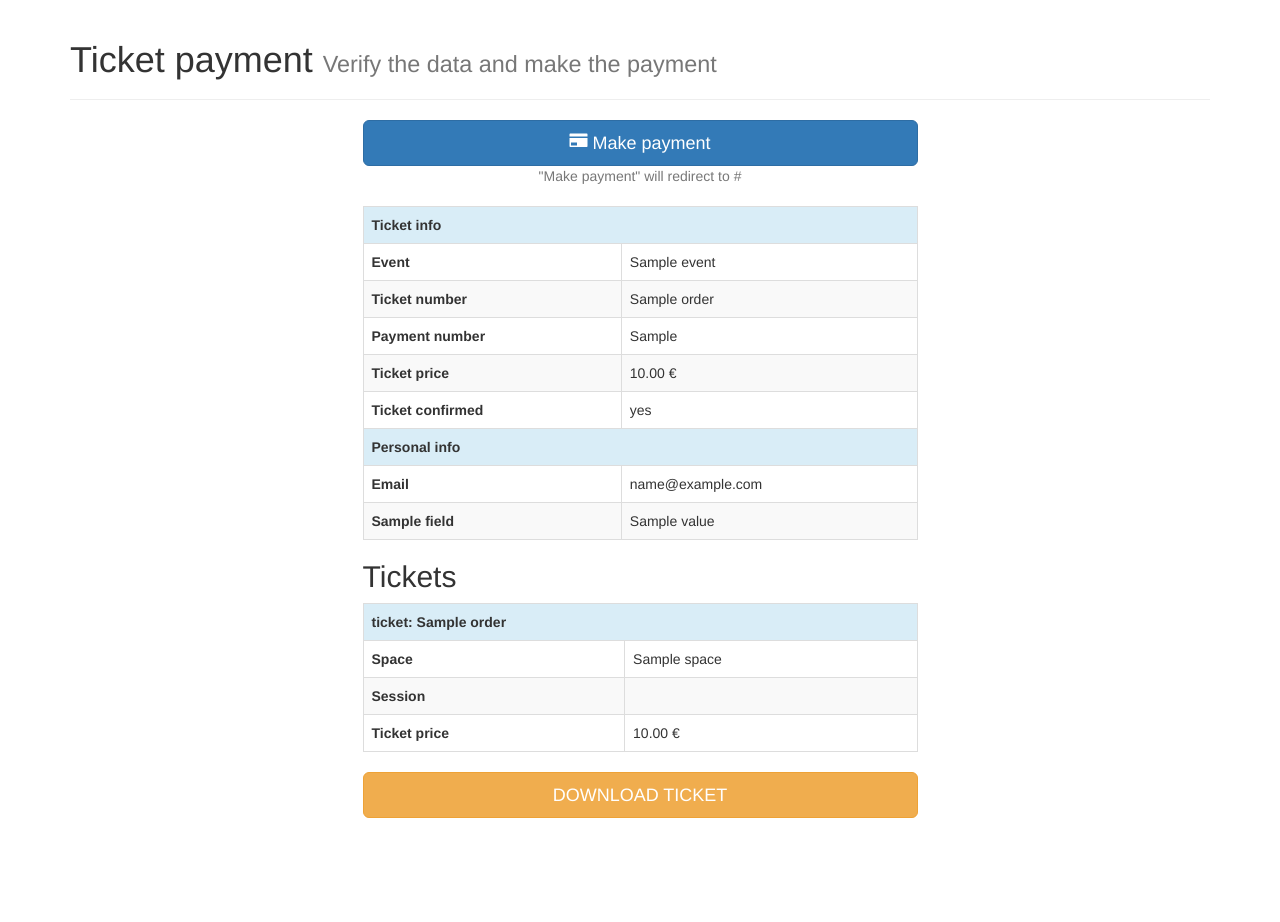
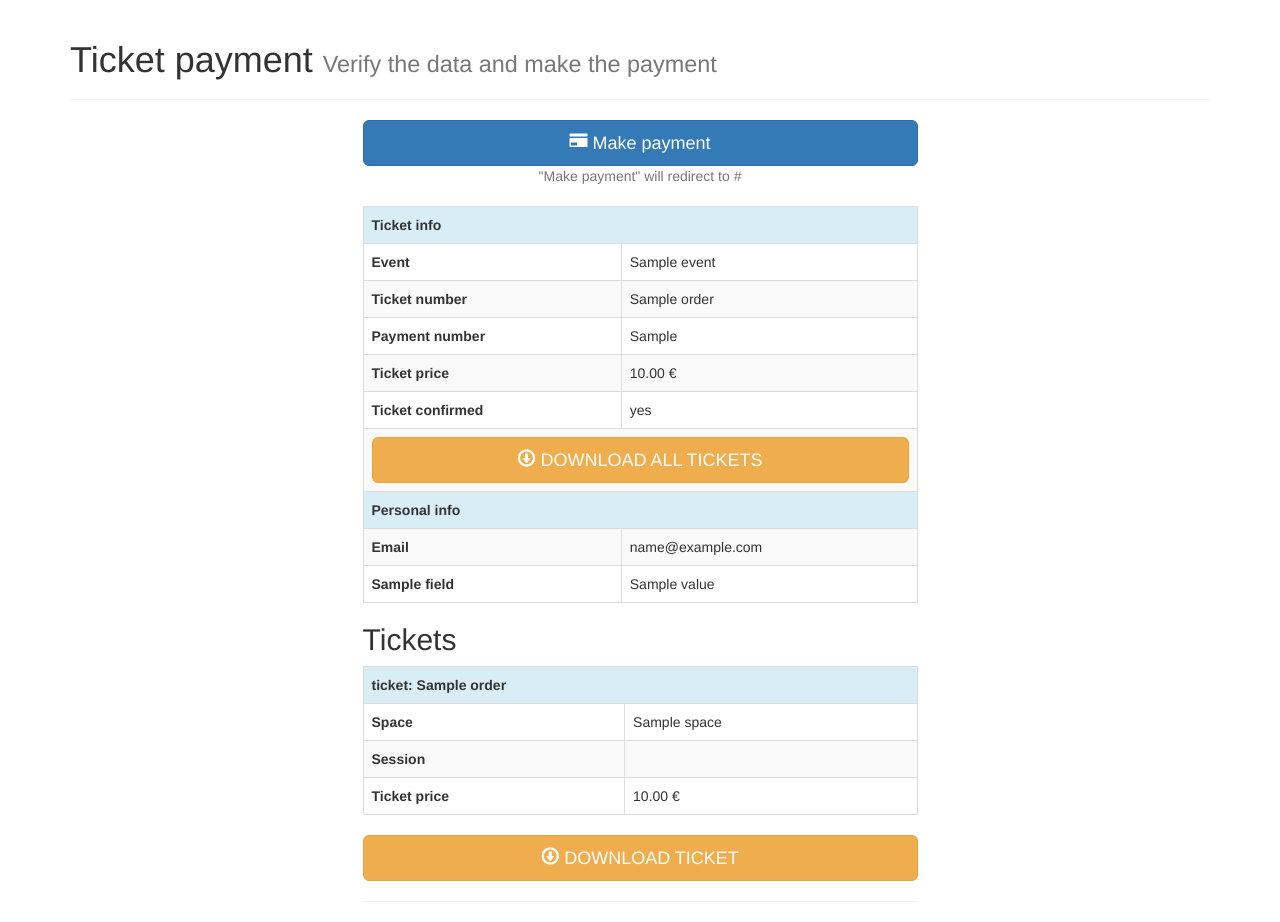
Before and after one commit to wadobo/congressus, a Django app: template congressus/tickets/templates/tickets/payment.html in a window 1280 px wide. Before the commit the page ends 818 px from the top, so only its background shows below. Run offline with Django 3.2, Linux system fonts and the light colour scheme; the template is opened without the code that fills it: most values are stand-ins (such as "Sample title", 1, 10 or a date in 2020); some libraries are stand-ins or nearby versions.

Commit message:
Download all tickets in multipurchase in one pdf

```diff
--- a/congressus/tickets/templates/emails/ticket-info.txt
+++ b/congressus/tickets/templates/emails/ticket-info.txt
@@ -17,7 +17,7 @@
 -----
 
 {% if ticket.is_mp %}
-{% for t in ticket.tickets.all %}{% include "emails/ticket-detail.txt" with ticket=t %}
+{% for t in ticket.all_tickets %}{% include "emails/ticket-detail.txt" with ticket=t %}
 {% endfor %}
 {% else %}
 {% include "emails/ticket-detail.txt" %}
--- a/congressus/tickets/templates/tickets/ticket-detail.html
+++ b/congressus/tickets/templates/tickets/ticket-detail.html
@@ -32,6 +32,10 @@
 <form id="download-{{ ticket.order }}" method="post" action="{% url 'thanks' ticket.order %}">
     {% csrf_token %}
     <input type="hidden" name="ticket" value="{{ ticket.order }}"/>
-    <button class="btn btn-lg btn-block btn-warning">{% trans "DOWNLOAD TICKET" %}</button>
+    <button class="btn btn-lg btn-block btn-warning">
+        <span class="glyphicon glyphicon-download" aria-hidden="true"></span>
+        {% trans "DOWNLOAD TICKET" %}
+    </button>
 </form>
+<hr/>
 {% endif %}
--- a/congressus/tickets/templates/tickets/ticket-info.html
+++ b/congressus/tickets/templates/tickets/ticket-info.html
@@ -24,6 +24,22 @@
         <th>{% trans "Ticket confirmed" %}</th>
         <td>{{ ticket.confirmed|yesno }}</td>
     </tr>
+
+    {% if ticket.confirmed %}
+    <tr>
+        <td colspan="2">
+            <form id="download-{{ ticket.order }}" method="post" action="{% url 'thanks' ticket.order %}">
+                {% csrf_token %}
+                <input type="hidden" name="ticket" value="{{ ticket.order }}"/>
+                <button class="btn btn-lg btn-block btn-warning">
+                    <span class="glyphicon glyphicon-download" aria-hidden="true"></span>
+                    {% trans "DOWNLOAD ALL TICKETS" %}
+                </button>
+            </form>
+        </td>
+    </tr>
+    {% endif %}
+
     <tr>
         <th class="bg-info" colspan="2">{% trans "Personal info" %}</th>
     </tr>
@@ -46,7 +62,7 @@
 
 <h2>{% trans "Tickets" %}</h2>
 {% if ticket.is_mp %}
-    {% for t in ticket.tickets.all %}
+    {% for t in ticket.all_tickets %}
         {% include "tickets/ticket-detail.html" with ticket=t %}
     {% endfor %}
 {% else %}
--- a/congressus/tickets/views.py
+++ b/congressus/tickets/views.py
@@ -204,8 +204,7 @@ class Thanks(TemplateView):
     template_name = 'tickets/thanks.html'
 
     def post(self, request, order):
-        from reportlab.pdfgen import canvas
-        ticket = Ticket.objects.get(order=request.POST.get('ticket'), confirmed=True)
+        ticket = get_ticket_or_404(order=request.POST.get('ticket'), confirmed=True)
         pdf = ticket.gen_pdf()
         response = HttpResponse(content_type='application/pdf')
         response['Content-Disposition'] = 'attachment; filename="tickets.pdf"'
```
Also changed, not shown: congressus/tickets/models.py (+5 -5 lines).
